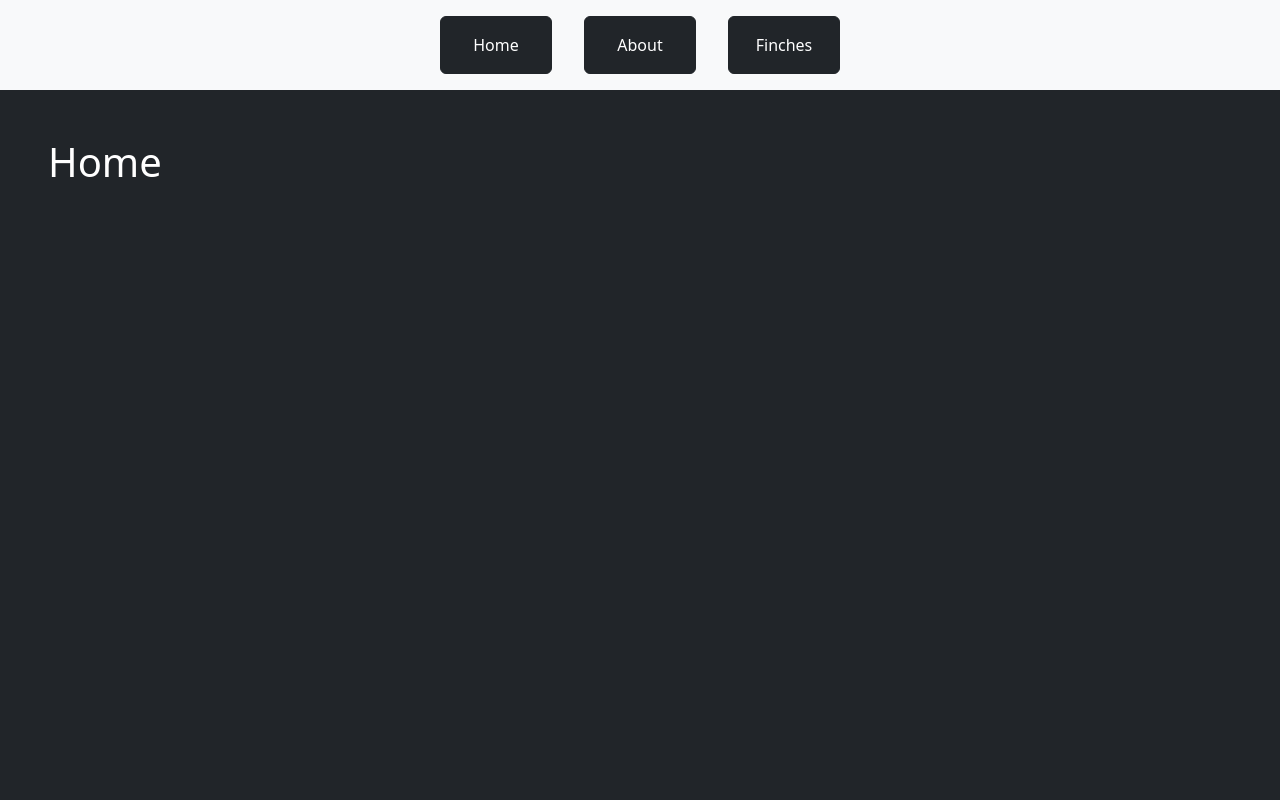
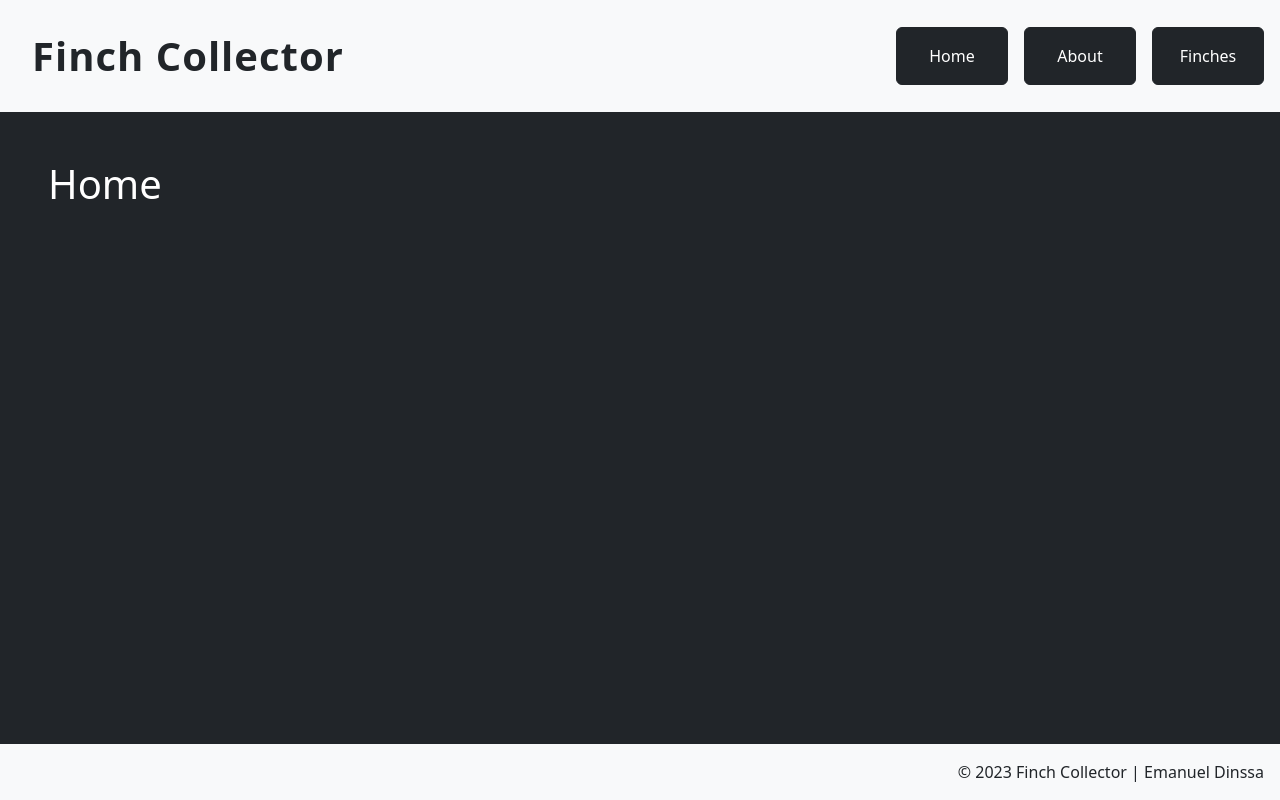
Before and after one commit to Dinssa/finch-collector, a Django app: page / in a window 1280 px wide. Run offline with Django 4.2, Linux system fonts and the light colour scheme; some libraries are stand-ins or nearby versions.

Commit message:
Modify nav and add footer

```diff
--- a/main_app/static/css/style.css
+++ b/main_app/static/css/style.css
@@ -1,4 +1,9 @@
-
+body {
+    margin: 0;
+    display: flex;
+    flex-direction: column;
+    min-height: 100vh;
+}
 
 nav > ul {
     list-style-type: none;
@@ -10,3 +15,15 @@ nav > ul {
 nav > ul > li > a {
     min-width: 7rem;
 }
+
+main {
+    flex: 1 0 auto;
+}
+
+.letter-spacing-1 {
+    letter-spacing: 1px;
+}
+
+.text-right{
+    text-align: right;
+}
--- a/main_app/templates/base.html
+++ b/main_app/templates/base.html
@@ -16,10 +16,11 @@
     </title>
 </head>
 <body class="bg-dark text-white">
-    <nav class="bg-light">
-        <ul class="d-flex align-content-center justify-content-center">
-            <li><a class="p-3 m-3 btn btn-dark" href="{% url 'home' %}">Home</a></li>
-            <li><a class="p-3 m-3 btn btn-dark" href="{% url 'about' %}">About</a></li>
+    <nav class="bg-light d-flex align-content-center justify-content-between">
+        <h1 class="p-3 m-3 fw-bolder text-dark letter-spacing-1">Finch Collector</h1>
+        <ul class="my-auto d-flex align-content-center justify-content-center">
+            <li><a class="p-3 m-3 me-0 btn btn-dark" href="{% url 'home' %}">Home</a></li>
+            <li><a class="p-3 m-3 me-0 btn btn-dark" href="{% url 'about' %}">About</a></li>
             <li><a class="p-3 m-3 btn btn-dark" href="{% url 'finch_index' %}">Finches</a></li>
         </ul>
     </nav>
@@ -27,8 +28,8 @@
         {% block content %}
         {% endblock content %}
     </main>
-    <footer>
-
+    <footer class="text-right bg-light text-dark">
+        <p class="me-3 mt-3">© 2023 Finch Collector | Emanuel Dinssa</p>
     </footer>
 </body>
 </html>
```
